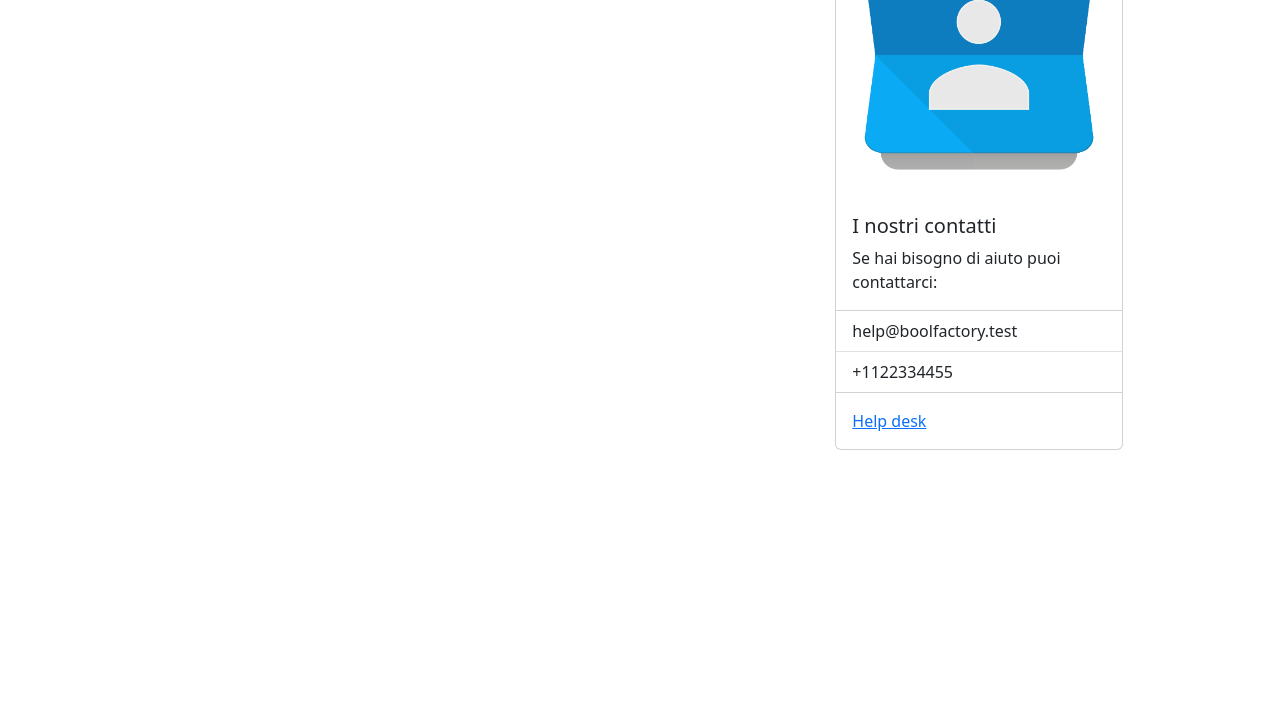
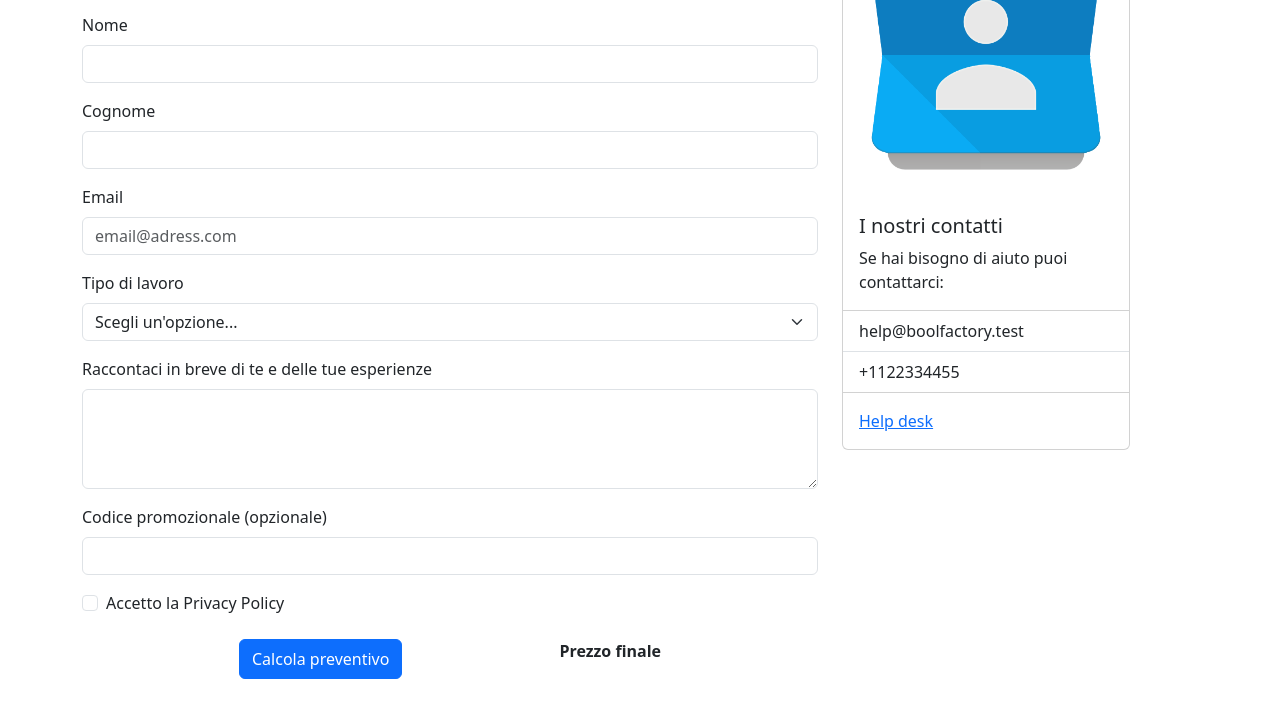
Before and after one commit to Alessiasansalone/bootstrap-preventivo, a plain HTML site: page index.html in a window 1280 px wide. Shown: the part 169-896 px from the top of the page. Before the commit the page ends 800 px from the top, so only its background shows below. Drawn offline with nearby package versions, Linux system fonts and the light colour scheme.

Commit message:
ADD: main

```diff
--- a/index.html
+++ b/index.html
@@ -57,14 +57,75 @@
         <!-- Container -->
         <div class="container">
             <!-- Row -->
-            <div class="row my-4 mx-2">
+            <div class="row my-4">
                 <!-- 1st col -->
                 <div class="col-md-8">
 
                     <h1>Richiesta preventivo</h1>
 
-                    <p style="font-size: 20px;">Compila il form per richiedere un preventivo per i nostri servizi di sviluppo</p>
+                    <p style="font-size: 20px;">Compila il form per richiedere un preventivo per i nostri servizi di
+                        sviluppo</p>
 
+                    <!-- Form -->
+                    <form class="g-3">
+
+                        <div class="col-12 my-3">
+                            <label for="inputName" class="form-label">Nome</label>
+                            <input type="text" class="form-control" id="inputName">
+                        </div>
+
+                        <div class="col-12 my-3">
+                            <label for="inputLastName" class="form-label">Cognome</label>
+                            <input type="text" class="form-control" id="inputLastName">
+                        </div>
+
+                        <div class="col-12 my-3">
+                            <label for="inputEmail" class="form-label">Email</label>
+                            <input type="email" class="form-control" id="inputEmail" placeholder="email@adress.com">
+                        </div>
+
+                        <div class="col-12 my-3">
+                            <label for="inputJob" class="form-label">Tipo di lavoro</label>
+                            <select id="inputJob" class="form-select">
+                                <option selected>Scegli un'opzione...</option>
+                                <option>Sviluppo backend</option>
+                                <option>Sviluppo frontend</option>
+                                <option>Analisi progettuale</option>
+                            </select>
+                        </div>
+
+                        <div class="col-12 my-3">
+                            <div>
+                                <label for="floatingTextarea2" class="form-label">Raccontaci in breve di te e delle tue esperienze</label>
+
+                                <textarea class="form-control" id="floatingTextarea2"
+                                    style="height: 100px"></textarea>
+                            </div>
+                        </div>
+
+                        <div class="col-12 my-3">
+                            <label for="inputCode" class="form-label">Codice promozionale (opzionale)</label>
+                            <input type="text" class="form-control" id="inputCode">
+                        </div>
+
+                        <div class="col-12 my-3">
+
+                            <div class="form-check">
+                                <input class="form-check-input" type="checkbox" id="gridCheck">
+                                <label class="form-check-label" for="gridCheck">
+                                    Accetto la Privacy Policy
+                                </label>
+                            </div>
+
+                        </div>
+
+                        <div class="col-12 d-flex justify-content-evenly my-4">
+                            <button type="submit" class="btn btn-primary">Calcola preventivo</button>
+
+                            <p><strong>Prezzo finale</strong></p>
+                        </div>
+
+                    </form>
                 </div>
 
                 <!-- 2nd col -->
```
